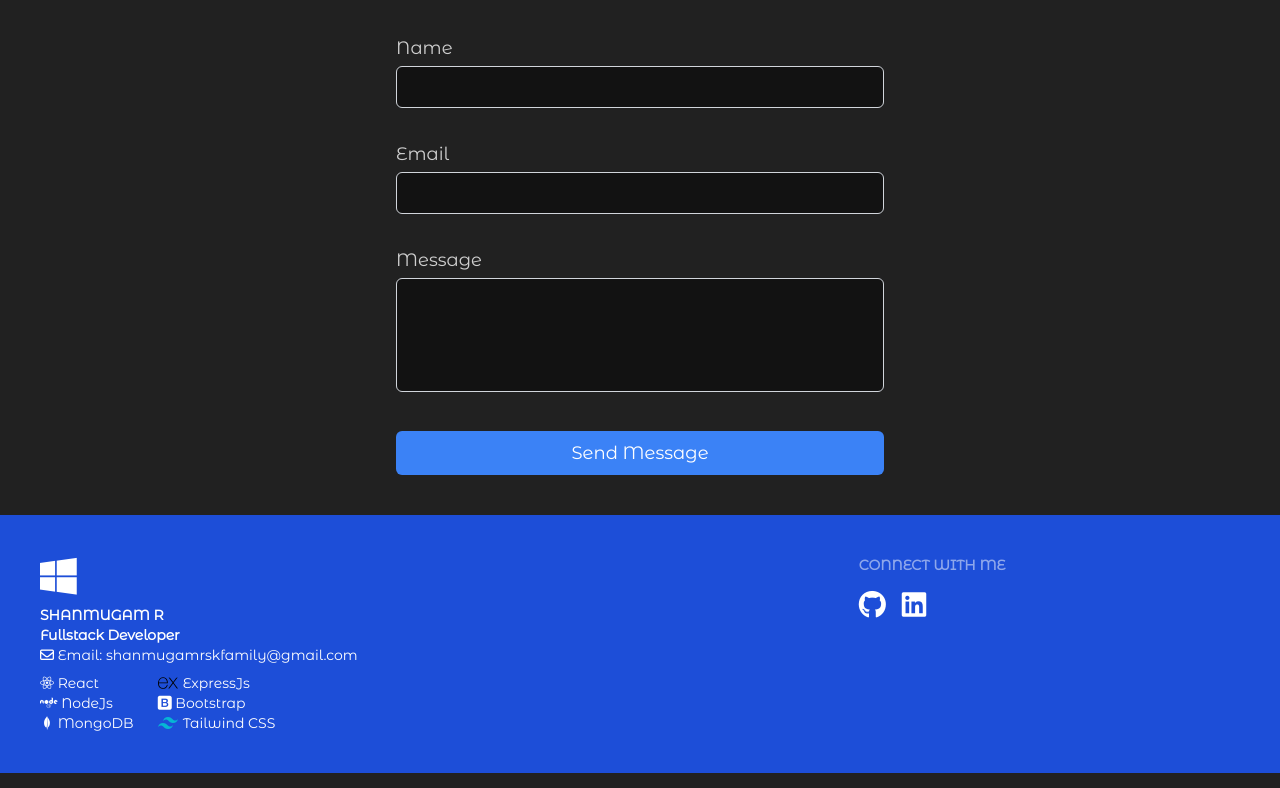
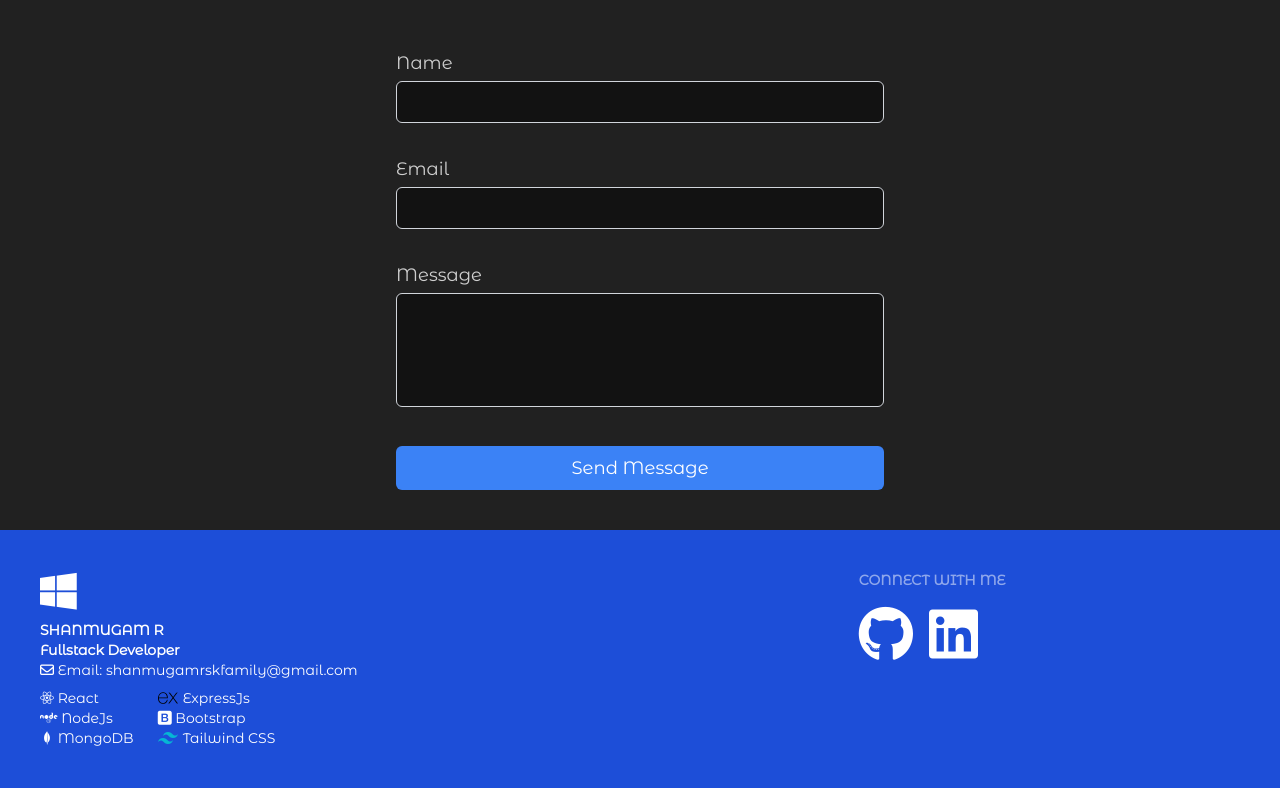
Before and after one commit to Shanmugamrskfamily/my_portfolio, a React (Vite) app: page / in a window 1280 px wide. Shown: the part 3942-4730 px from the top of the page. Built offline with nearby package versions, Linux system fonts and the light colour scheme.

Commit message:
UI update

```diff
--- a/src/components/Footer.jsx
+++ b/src/components/Footer.jsx
@@ -29,11 +29,11 @@ function Footer() {
       <nav className="items-end">
         <header className="footer-title">Connect with Me</header>
         <div className="grid grid-flow-col gap-4">
-          <a href="https://github.com/your-github-username" target="_blank" rel="noopener noreferrer">
-            <i className="fa-brands fa-github fa-2x"></i>
+          <a href="https://github.com/Shanmugamrskfamily" target="_blank" rel="noopener noreferrer">
+            <i className="fa-brands fa-github fa-4x"></i>
           </a>
-          <a href="https://www.linkedin.com/in/your-linkedin-username" target="_blank" rel="noopener noreferrer">
-            <i className="fa-brands fa-linkedin fa-2x"></i>
+          <a href="https://www.linkedin.com/in/shanmugamrskfamily/" target="_blank" rel="noopener noreferrer">
+            <i className="fa-brands fa-linkedin fa-4x"></i>
           </a>
         </div>
       </nav>
--- a/src/pages/Contact.jsx
+++ b/src/pages/Contact.jsx
@@ -49,7 +49,7 @@ const Contact = () => {
     <div id="contact" className="mt-8">
       <div className="text-center mb-4">
         <p><span className="text-4xl font-bold inline border-b-4 border-pink-600 mb-8">Contact Me</span><button
-        onClick={downloadResume} className="bg-emerald-300 hover:bg-emerald-400 text-white bg-emerald-800 ml-8 font-bold py-2 px-4 rounded
+        onClick={downloadResume} className="bg-emerald-300 hover:bg-emerald-400 text-white bg-emerald-800 ml-8 mt-4 font-bold py-2 px-4 rounded
         inline-flex items-center">
             <FaFilePdf className="mr-1 text-2xl" />Download CV
             </button>
```
